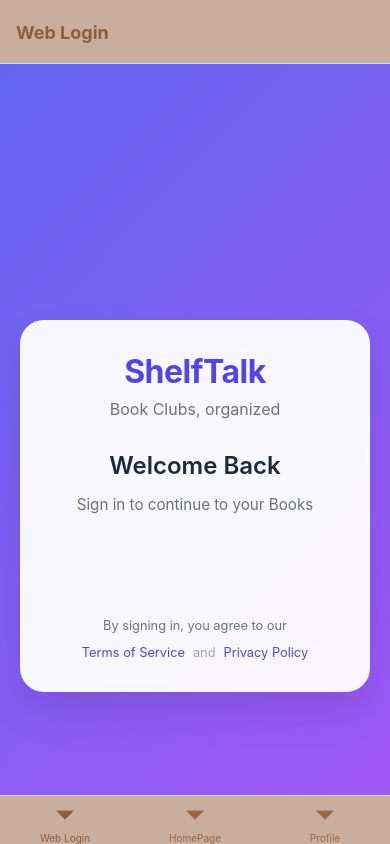
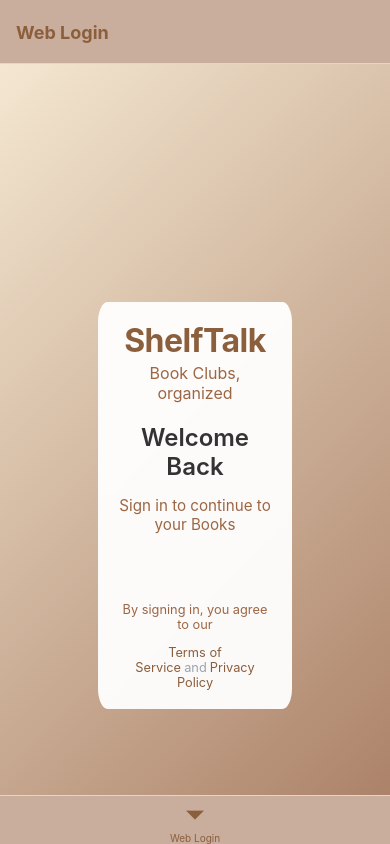
Before and after one commit to Project03-Group11/Frontend, a React Native app in the folder myApp/: screen /AppLogin in a window 390 px wide. Built offline with nearby package versions, Linux system fonts and the light colour scheme.

Commit message:
Google oauth visual improvements

```diff
--- a/myApp/App.js
+++ b/myApp/App.js
@@ -1,78 +1,101 @@
-import React from 'react';
+import React, { useState, useEffect } from 'react';
 import { Platform } from 'react-native';
-
-import { StatusBar } from 'expo-status-bar';
-import { StyleSheet, Text, View } from 'react-native';
-import {NavigationContainer} from '@react-navigation/native';
-
-import {createNativeStackNavigator} from '@react-navigation/native-stack';
-import { createBottomTabNavigator } from '@react-navigation/bottom-tabs';
-
 import GoogleSignInExpo from './src/components/login/GoogleSignInExpo';
 import GoogleSignInWeb from './src/components/login/GoogleSignInWeb';
+import { NavigationContainer } from '@react-navigation/native';
+import { createNativeStackNavigator } from '@react-navigation/native-stack';
+import { createBottomTabNavigator } from '@react-navigation/bottom-tabs';
+// import AsyncStorage from '@react-native-async-storage/async-storage';
+import * as SecureStore from 'expo-secure-store';
 
 import Homepage from './screens/Homepage';
-import ProfilePage from './screens/ProfilePage';
 
 const Stack = createNativeStackNavigator();
 const Tab = createBottomTabNavigator();
+const PlatformUsed = Platform.OS;
 
-export default function App() {
+function MainTabs({ isAuthenticated }) {
   return (
-    <NavigationContainer>
     <Tab.Navigator
       screenOptions={{
         tabBarStyle: {
-                        backgroundColor: '#c9ad9d', // Light tan background to match the page theme
+          backgroundColor: '#c9ad9d',
         },
-                      tabBarActiveTintColor: '#8b5e3c', // Darker brown for active tab icon and text
-                      tabBarInactiveTintColor: '#9c6644', // A slightly lighter brown for inactive tabs
+        tabBarActiveTintColor: '#8b5e3c',
+        tabBarInactiveTintColor: '#9c6644',
         headerStyle: {
-                        backgroundColor: '#c9ad9d', // Light tan for header background
+          backgroundColor: '#c9ad9d',
         },
-                      headerTintColor: '#8b5e3c', // Darker brown for header text color
+        headerTintColor: '#8b5e3c',
         headerTitleStyle: {
           fontWeight: 'bold',
         },
       }}
     >
-
-              {Platform.OS === 'web' ? (
+      {!isAuthenticated ? (
+        PlatformUsed === 'web' ? (
           <Tab.Screen
-                  name="webLogin"
+            name="WebLogin"
             component={GoogleSignInWeb}
-                  options={{title: 'Web Login'}}
+            options={{ title: 'Web Login' }}
           />
         ) : (
           <Tab.Screen
-                  name="appLogin"
+            name="AppLogin"
             component={GoogleSignInExpo}
-                  options={{title: 'App Login'}}
+            options={{ title: 'App Login' }}
           />
+        )
+      ) : (
+        <>
+          <Tab.Screen
+            name="Homepage"
+            component={Homepage}
+            options={{ title: 'HomePage' }}
+          />
+          <Tab.Screen
+            name="Profile"
+            component={Homepage} // Replace with actual Profile screen
+            options={{ title: 'Profile' }}
+          />
+        </>
       )}
+    </Tab.Navigator>
+  );
+}
 
-              <Tab.Screen
-                name="homepage"
-                component={Homepage}
-                options={{title: 'HomePage'}}
-              />
 
-              <Tab.Screen
-                         name="ProfilePage"
-                         component={ProfilePage}
-                         options={{title: 'Profile'}}
-              />
+export default function App() {
+    const [isAuthenticated, setIsAuthenticated] = useState(false);
 
-            </Tab.Navigator>
+    if(PlatformUsed==='web'){
+      useEffect(() => {
+        const token = localStorage.getItem('userData');
+        setIsAuthenticated(!!token); // Set to true if token exists
+      }, []);
+    }else{
+      useEffect(() => {
+        const checkSessionToken = async () => {
+          try {
+            const token = await SecureStore.getItemAsync('userData');
+            setIsAuthenticated(!!token); // Set to true if token exists
+          } catch (error) {
+            console.error('Error retrieving session token:', error);
+            setIsAuthenticated(false);
+          }
+        };
+        checkSessionToken();
+      }, []);
+    }
+
+    return (
+        <NavigationContainer>
+          <Stack.Navigator screenOptions={{ headerShown: false }}>
+            {/* <Stack.Screen name="MainTabs" component={MainTabs} /> */}
+            <Stack.Screen name="MainTabs">
+              {() => <MainTabs isAuthenticated={isAuthenticated} />}
+            </Stack.Screen>
+          </Stack.Navigator>
         </NavigationContainer>
     );
 }
-
-const styles = StyleSheet.create({
-  container: {
-    flex: 1,
-    backgroundColor: '#fff',
-    alignItems: 'center',
-    justifyContent: 'center',
-  },
-});
--- a/myApp/app.json
+++ b/myApp/app.json
@@ -24,6 +24,7 @@
     },
     "web": {
       "favicon": "./assets/favicon.png"
-    }
+    },
+    "newArchEnabled": true
   }
 }
--- a/myApp/package.json
+++ b/myApp/package.json
@@ -17,6 +17,7 @@
     "@react-oauth/google": "^0.12.1",
     "expo": "^52.0.6",
     "expo-auth-session": "~6.0.0",
+    "expo-secure-store": "^14.0.0",
     "expo-status-bar": "~2.0.0",
     "jwt-decode": "^4.0.0",
     "react": "18.3.1",
--- a/myApp/src/components/login/GoogleSignInExpo.js
+++ b/myApp/src/components/login/GoogleSignInExpo.js
@@ -1,17 +1,18 @@
 // src/components/GoogleSignInExpo.js
-import React, { useEffect, useState } from 'react';
-import { Button, Text, View, StyleSheet, TouchableOpacity } from 'react-native';
-import * as Google from "expo-auth-session/providers/google";
-// import * as AuthSession from 'expo-auth-session';
+import React, { useState, useEffect } from 'react';
+import { View, Text, Button, Image, StyleSheet, ActivityIndicator, Alert, Dimensions } from 'react-native';
+import * as Google from 'expo-auth-session/providers/google';
+import * as SecureStore from 'expo-secure-store';
+import jwtDecode from 'jwt-decode';
+const { width, height } = Dimensions.get('window');
 
 const redirectUri = 'https://auth.expo.io/@sebasx5/myApp';
 const webClientId= '604488331524-7adg3sic5ljsej03mi6vdt43jo7dm3ps.apps.googleusercontent.com';
 const androidClientId ='604488331524-7adg3sic5ljsej03mi6vdt43jo7dm3ps.apps.googleusercontent.com';
 const iosClientId ='604488331524-7adg3sic5ljsej03mi6vdt43jo7dm3ps.apps.googleusercontent.com';
 const expoClientId ='604488331524-7adg3sic5ljsej03mi6vdt43jo7dm3ps.apps.googleusercontent.com';
-const GoogleSignInExpo = () => {
-  console.log("start expo sign in");
-  const [userInfo, setUserInfo] = useState(null);
+
+export default function GoogleSignInScreen({ navigation }) {
   const config={
             webClientId,
             expoClientId,
@@ -20,77 +21,147 @@ const GoogleSignInExpo = () => {
             redirectUri,
         }
     const [request, response, promptAsync] = Google.useAuthRequest(config);
-    const handleToken = () => {
-      console.log("in handle token");
-      if(response?.type === 'success'){
-        const {authentication}=response;
-        const token= authentication?.accessToken;
-        console.log("Access token",token);
-        getUserInfo(token);
-      }else{
-        console.log(response);
+
+    const [userInfo, setUserInfo] = useState(null);
+    const [loading, setLoading] = useState(false);
+
+    useEffect(() => {
+        if (response?.type === 'success') {
+            const { authentication } = response;
+            handleGoogleLoginSuccess(authentication.accessToken);
+        } else if (response?.type === 'error') {
+            Alert.alert('Authentication Error', 'An error occurred during the authentication process.');
         }
-      console.log("handle end");
+    }, [response]);
+
+    const handleGoogleLoginSuccess = async (accessToken) => {
+        setLoading(true);
+        try {
+            const decoded = jwtDecode(accessToken);
+            const userData = {
+                email: decoded.email,
+                username: decoded.name,
+                profile_pic: decoded.picture,
+            };
+            await SecureStore.setItemAsync('userData', JSON.stringify(userData));
+
+            // Send user data to backend
+            const apiResponse = await fetch(`https:/group11be-29e4f568939f.herokuapp.com/api/user/add`, {
+                method: 'POST',
+                headers: {
+                    'Content-Type': 'application/json',
+                },
+                body: JSON.stringify(userData),
+            });
+
+            if (!apiResponse.ok) {
+                throw new Error(`Failed to add user: ${apiResponse.statusText}`);
             }
 
-    const getUserInfo = async (token) =>{
-        console.log("in get user info");
-        if(!token) return;
-        try {
-            const res = await fetch('https://www.googleapis.com/userinfo/v2/me', {
-              headers: { Authorization: `Bearer ${token}` },
-            });
-            const user = await res.json();
-            setUserInfo(user);
-            console.log(user);
+            setUserInfo(userData);
+            navigation.navigate('HomePage');
         } catch (error) {
-            console.error('Failed to fetch user info', error);
+            console.error('Login error:', error);
+            Alert.alert('Login Error', 'An error occurred during login. Please try again.');
+        } finally {
+            setLoading(false);
         }
-    }
-
-  useEffect(() =>{
-      console.log("called useEffect");
-      handleToken();
-  }, [response])
+    };
 
     return (
         <View style={styles.container}>
-      <TouchableOpacity
-        style={styles.button}
+            <Text style={styles.title}>Welcome to ShelfTalk</Text>
+            <Text style={styles.subtitle}>Book Clubs, organized</Text>
+
+            {userInfo ? (
+                <View style={styles.profile}>
+                    <Image source={{ uri: userInfo.profile_pic }} style={styles.profilePic} />
+                    <Text style={styles.welcome}>Welcome, {userInfo.username}!</Text>
+                </View>
+            ) : (
+                <View style={styles.loginContainer}>
+                    <Text style={styles.googleButtonText}>Sign in with Google to continue</Text>
+                    <Button
+                        style = {styles.googleButton}
+                        title="Sign in with Google"
+                        onPress={() => promptAsync()}
                         disabled={!request}
-        onPress={() => promptAsync()}
-      >
-        <Text style={styles.buttonText}>Sign in with Google</Text>
-      </TouchableOpacity>
-      {userInfo && <Text style={styles.welcomeText}>Welcome, {userInfo.name}</Text>}
+                    />
+                </View>
+            )}
+
+            {loading && <ActivityIndicator style={styles.loading} />}
         </View>
     );
-};
+}
 
 const styles = StyleSheet.create({
   container: {
       flex: 1,
-    justifyContent: 'center',  // Centers vertically
-    alignItems: 'center',       // Centers horizontally
-    backgroundColor: '#fff',    // Optional: background color
+      backgroundColor: '#ebdbc4', // Light brown background color
+      justifyContent: 'center',
+      alignItems: 'center',
   },
-  button: {
-    backgroundColor: '#4285F4', // Google blue color
-    paddingVertical: 25,        // Increases height
-    paddingHorizontal: 50,      // Increases width
-    borderRadius: 8,            // Rounds corners
+  box: {
+      backgroundColor: '#ffffff',
+      paddingVertical: height * 0.03, // 3% of screen height for vertical padding
+      paddingHorizontal: width * 0.07, // 7% of screen width for horizontal padding
+      borderRadius: height * 0.02, // Rounded corners based on height
+      width: width * 0.85, // 85% of screen width for the main box
+      alignItems: 'center',
+      shadowColor: '#000',
+      shadowOffset: { width: 0, height: height * 0.002 }, // Shadow based on height
+      shadowOpacity: 0.2,
+      shadowRadius: height * 0.01, // Shadow radius based on height
   },
-  buttonText: {
-    color: '#fff',
-    fontSize: 50,               // Increases font size
+  title: {
+      fontSize: height * 0.045, // 4.5% of screen height
       fontWeight: 'bold',
+      color: '#8b5e3c', // Darker brown color
+      marginBottom: height * 0.01, // 1% of screen height for spacing
+  },
+  subtitle: {
+      fontSize: height * 0.02, // 2% of screen height
+      color: '#a37d5e', // Light brown color
+      marginBottom: height * 0.07, // 7% of screen height for spacing
+  },
+  welcome: {
+      fontSize: height * 0.025, // 2.5% of screen height
+      fontWeight: 'bold',
+      color: '#333',
+      marginBottom: height * 0.01, // 1% of screen height for spacing
+  },
+  signInText: {
+      fontSize: height * 0.022, // 2.2% of screen height
+      color: '#555',
       textAlign: 'center',
+      marginBottom: height * 0.03, // 3% of screen height for spacing
   },
-  welcomeText: {
-    marginTop: 20,              // Adds space between button and text
-    fontSize: 18,
-    color: '#333',
+  googleButton: {
+      backgroundColor: '#4285F4',
+      paddingVertical: height * 0.025, // 1.5% of screen height
+      paddingHorizontal: width * 0.18, // 10% of screen width
+      borderRadius: height * 0.045, // Border radius based on height
+      marginTop: height * 0.16, // 4% of screen height for spacing
+      width: width * 0.75, // 60% of screen width for the button
+      alignItems: 'center',
+  },
+  googleButtonText: {
+      color: '#a37d5e',
+      fontWeight: 'bold',
+      fontSize: height * 0.025, // 1.8% of screen height
+  },
+  termsText: {
+      fontSize: height * 0.017, // 1.5% of screen height
+      color: '#777',
+      textAlign: 'center',
+      marginTop: height * 0.04, // 4% of screen height for spacing
+  },
+  linkText: {
+      color: '#8b5e3c', // Darker brown color for links
+      textDecorationLine: 'underline',
+  },
+  loading: {
+      marginTop: height * 0.02, // 2% of screen height for spacing
   },
 });
-
-export default GoogleSignInExpo;
--- a/myApp/src/components/login/WebLogin.css
+++ b/myApp/src/components/login/WebLogin.css
@@ -1,133 +1,136 @@
-/* Login.css */
+
 .login-container {
     min-height: 100vh;
-    background: linear-gradient(135deg, #6366f1 0%, #a855f7 100%);
+    background: linear-gradient(135deg, #f4e7d1 0%, #a2755b 100%);
     display: flex;
     align-items: center;
     justify-content: center;
-    padding: 20px;
+    padding: 5%;
     font-family: 'Inter', -apple-system, BlinkMacSystemFont, 'Segoe UI', Roboto, sans-serif;
 }
 
 .login-content {
     position: relative;
-    width: 100%;
-    max-width: 400px;
+    width: 70%;
+    max-width: 55%;
 }
 
 .login-card {
     background: rgba(255, 255, 255, 0.95);
     backdrop-filter: blur(10px);
-    border-radius: 24px;
-    padding: 2.5rem;
-    box-shadow: 0 20px 40px rgba(0, 0, 0, 0.1);
+    border-radius: 5%;
+    padding: 5%;
+    box-shadow: 0 5% 10% rgba(0, 0, 0, 0.1);
     animation: fadeIn 0.6s ease-out;
 }
 
 .brand {
     text-align: center;
-    margin-bottom: 2rem;
+    margin-bottom: 5%;
 }
 
 .brand h1 {
-    font-size: 2.5rem;
+    font-size: 250%;
     font-weight: 700;
-    color: #4f46e5;
+    color: #8b5e3c;
     margin: 0;
     letter-spacing: -0.5px;
 }
 
 .brand-subtitle {
-    color: #6b7280;
-    font-size: 1rem;
-    margin-top: 0.5rem;
+    color: #9c6644;
+    font-size: 100%;
+    margin-top: 2%;
 }
 
 .login-header {
     text-align: center;
-    margin-bottom: 2rem;
+    margin-bottom: 5%;
 }
 
 .login-header h2 {
-    font-size: 1.5rem;
-    color: #1f2937;
-    margin-bottom: 0.5rem;
+    font-size: 150%;
+    color: #333;
+    margin-bottom: 2%;
     font-weight: 600;
 }
 
 .login-header p {
-    color: #6b7280;
-    font-size: 0.95rem;
+    color: #9c6644;
+    font-size: 95%;
 }
 
 .google-login-wrapper {
     display: flex;
     justify-content: center;
-    margin-bottom: 2rem;
+    align-items: center;
+    margin-bottom: 5%;
+    width: 100%;
 }
 
-/* Custom styling for Google Login button */
 .google-login-wrapper > div {
+    display: flex;
+    justify-content: center;
     width: 100% !important;
 }
 
 .google-login-wrapper button {
     width: 100% !important;
-    border-radius: 12px !important;
-    box-shadow: 0 2px 4px rgba(0, 0, 0, 0.1) !important;
-    transition: all 0.2s ease !important;
-    padding: 12px !important;
+    border-radius: 5%;
+    box-shadow: 0 1% 2% rgba(0, 0, 0, 0.1);
+    transition: all 0.2s ease;
+    padding: 5% 0;
 }
 
 .google-login-wrapper button:hover {
-    transform: translateY(-2px) !important;
-    box-shadow: 0 4px 6px rgba(0, 0, 0, 0.1) !important;
+    transform: translateY(-2%);
+    box-shadow: 0 2% 4% rgba(0, 0, 0, 0.1);
 }
 
 .error-message {
     background-color: #fee2e2;
     border-left: 4px solid #ef4444;
     color: #b91c1c;
-    padding: 1rem;
-    margin: 1rem 0;
-    border-radius: 8px;
-    font-size: 0.9rem;
+    padding: 4%;
+    margin: 4% 0;
+    border-radius: 5%;
+    font-size: 90%;
 }
 
 .terms-section {
     text-align: center;
-    color: #6b7280;
-    font-size: 0.8rem;
-    margin-top: 2rem;
+    color: #9c6644;
+    font-size: 80%;
+    margin-top: 5%;
 }
 
 .terms-links {
-    margin-top: 0.5rem;
+    margin-top: 2%;
 }
 
 .terms-link {
-    color: #4f46e5;
+    color: #8b5e3c;
     text-decoration: none;
     transition: color 0.2s ease;
 }
 
 .terms-link:hover {
-    color: #4338ca;
+    color: #a2755b;
     text-decoration: underline;
 }
 
 .terms-links span {
-    margin: 0 0.5rem;
+    margin: 0 2%;
     color: #9ca3af;
 }
 
 .decorative-pattern {
     position: absolute;
-    top: -100px;
-    right: -100px;
-    width: 200px;
-    height: 200px;
-    background: linear-gradient(45deg, #4f46e5 0%, #a855f7 100%);
+    top: -10%;
+    right: -10%;
+    width: 20%;
+    height: 20%;
+    background: linear-gradient(45deg, #f4e7d1 0%, #a2755b 100%);
     border-radius: 50%;
     opacity: 0.1;
     z-index: -1;
@@ -136,7 +139,7 @@
 @keyframes fadeIn {
     from {
         opacity: 0;
-        transform: translateY(20px);
+        transform: translateY(5%);
     }
     to {
         opacity: 1;
@@ -144,14 +147,13 @@
     }
 }
 
-/* Responsive Design */
 @media (max-width: 480px) {
     .login-card {
-        padding: 2rem;
+        padding: 10%;
     }
 
     .brand h1 {
-        font-size: 2rem;
+        font-size: 200%;
     }
 
     .decorative-pattern {
```
Also changed, not shown: myApp/src/components/login/GoogleSignInWeb.js (+19 -7 lines), 1 other file (tests, documents, lock files or other folders). Lines whose indentation alone changed are shown as unchanged.
